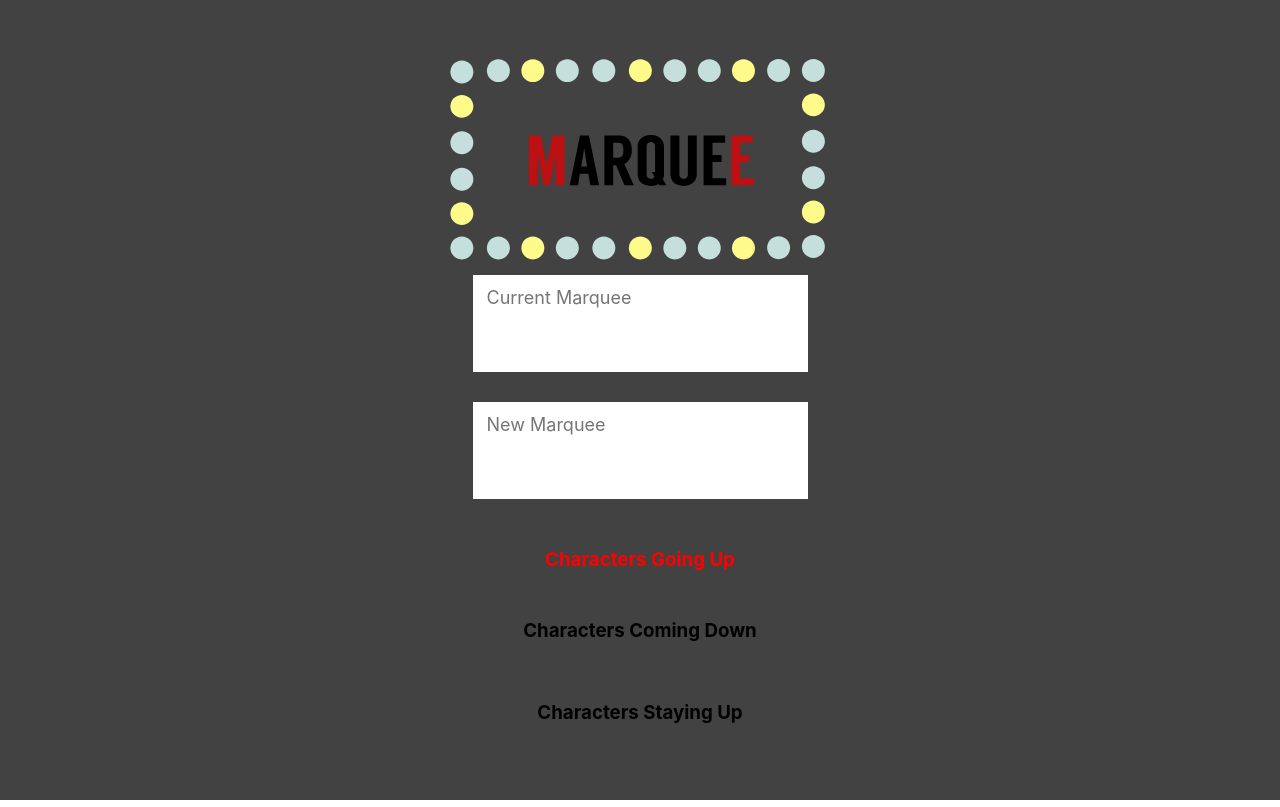
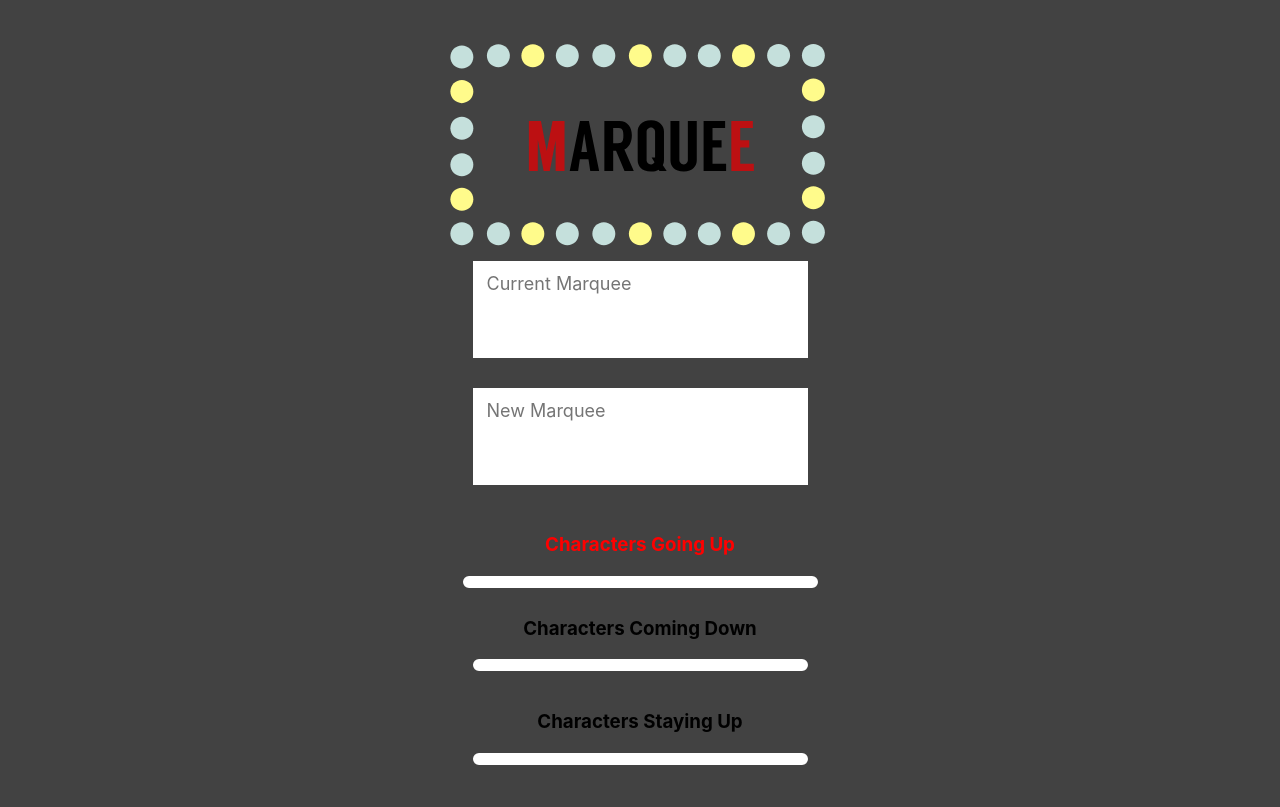
Before and after one commit to idelizer/marquee, a React (Vite) app: page / in a window 1280 px wide. Built offline with nearby package versions, Linux system fonts and the light colour scheme.

Commit message:
Complete table spacing and borders
Add a border to tables, fix alternating colors of table data, and remove
padding,

```diff
--- a/src/index.css
+++ b/src/index.css
@@ -55,9 +55,13 @@ textarea:focus {
 
 table {
   width: 100%;
-  /* border: 1px solid; */
   table-layout: fixed;
+  border-spacing: 0px;
+  border:solid white 6px;
+  border-radius:6px;
 }
+
+
 
 a {
   font-weight: 500;
@@ -76,15 +80,7 @@ input {
   color: red;
 }
 
-#dict1 tr:nth-child(odd) {
-  background-color: #c5e0dc;
-}
-
-tr:nth-child(even) {
-  background-color: white;
-}
-
-#dict1 tr:nth-child(odd) {
+#dict1 tr:nth-child(even) {
   background-color: #c5e0dc;
 }
 
@@ -93,11 +89,13 @@ tr:nth-child(even) {
   padding: 10px;
 }
 
-#dict2 tr:nth-child(odd), #dict3 tr:nth-child(odd) {
+#dict2 tr:nth-child(even), #dict3 tr:nth-child(even) {
   background-color: #fffb8b;
 }
 
-
+tr:nth-child(odd) {
+  background-color: white;
+}
 
 button {
   border-radius: 8px;
```
